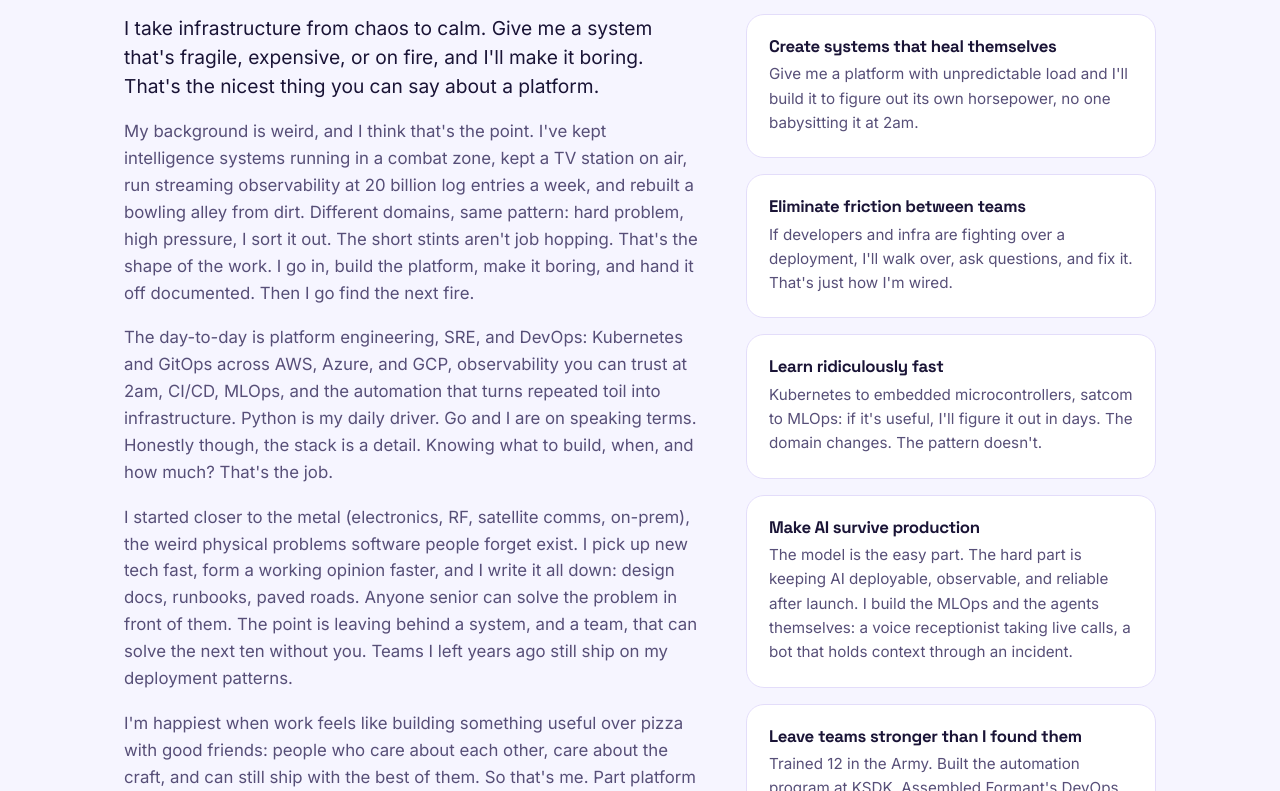
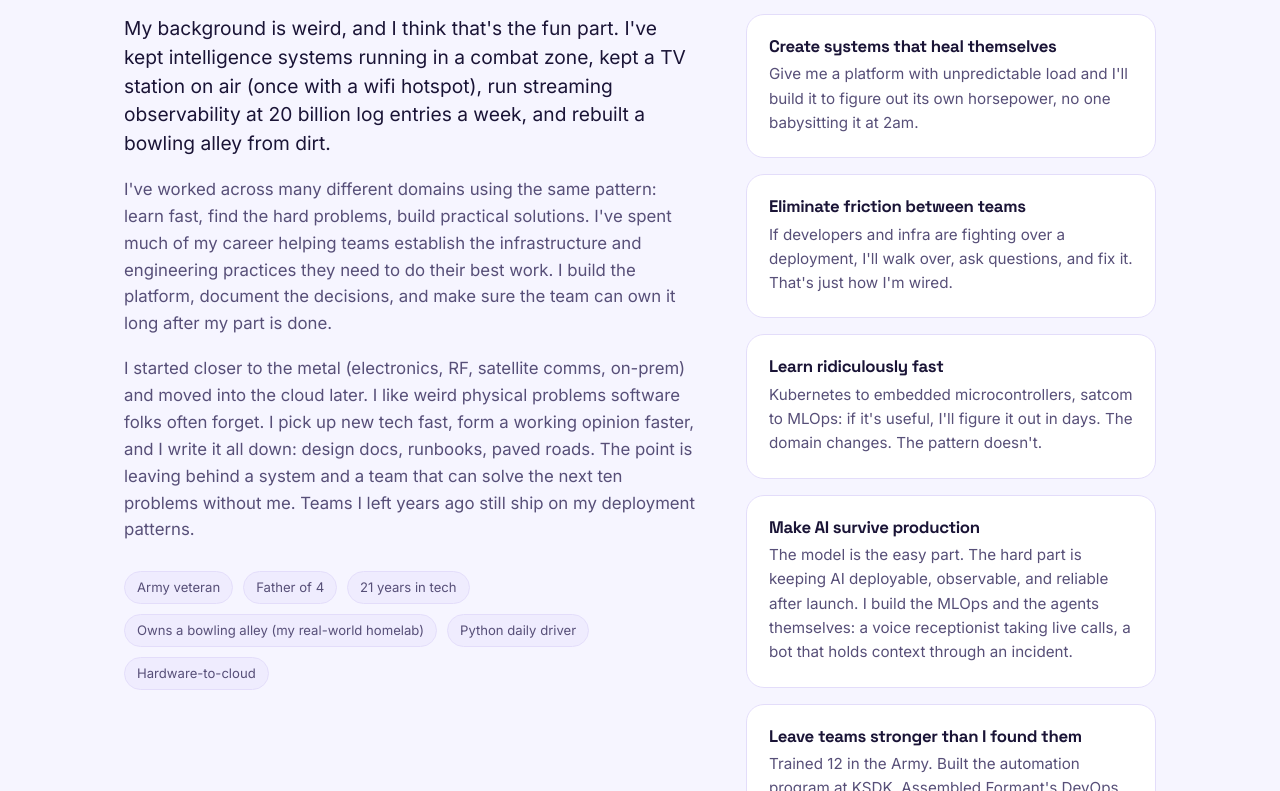
Before and after one commit to nicholas-a-hall/nicholas-a-hall.github.io, a React (Vite) app: page / in a window 1280 px wide. Shown: the part 1249-2040 px from the top of the page. Built offline with nearby package versions, Linux system fonts and the light colour scheme.

Commit message:
shorten about section

```diff
--- a/src/data/content.js
+++ b/src/data/content.js
@@ -49,11 +49,9 @@ export const socials = [
 export const about = {
   heading: "Who I am & what I'm about",
   paragraphs: [
-    "I take infrastructure from chaos to calm. Give me a system that's fragile, expensive, or on fire, and I'll make it boring. That's the nicest thing you can say about a platform.",
-    "My background is weird, and I think that's the point. I've kept intelligence systems running in a combat zone, kept a TV station on air, run streaming observability at 20 billion log entries a week, and rebuilt a bowling alley from dirt. Different domains, same pattern: hard problem, high pressure, I sort it out. The short stints aren't job hopping. That's the shape of the work. I go in, build the platform, make it boring, and hand it off documented. Then I go find the next fire.",
-    "The day-to-day is platform engineering, SRE, and DevOps: Kubernetes and GitOps across AWS, Azure, and GCP, observability you can trust at 2am, CI/CD, MLOps, and the automation that turns repeated toil into infrastructure. Python is my daily driver. Go and I are on speaking terms. Honestly though, the stack is a detail. Knowing what to build, when, and how much? That's the job.",
-    "I started closer to the metal (electronics, RF, satellite comms, on-prem), the weird physical problems software people forget exist. I pick up new tech fast, form a working opinion faster, and I write it all down: design docs, runbooks, paved roads. Anyone senior can solve the problem in front of them. The point is leaving behind a system, and a team, that can solve the next ten without you. Teams I left years ago still ship on my deployment patterns.",
-    "I'm happiest when work feels like building something useful over pizza with good friends: people who care about each other, care about the craft, and can still ship with the best of them. So that's me. Part platform engineer, part SRE, part hardware nerd, part small-town business owner. Also restoring a bowling alley. Uptime matters everywhere.",
+    "My background is weird, and I think that's the fun part. I've kept intelligence systems running in a combat zone, kept a TV station on air (once with a wifi hotspot), run streaming observability at 20 billion log entries a week, and rebuilt a bowling alley from dirt.",
+    "I've worked across many different domains using the same pattern: learn fast, find the hard problems, build practical solutions. I've spent much of my career helping teams establish the infrastructure and engineering practices they need to do their best work. I build the platform, document the decisions, and make sure the team can own it long after my part is done.",
+    "I started closer to the metal (electronics, RF, satellite comms, on-prem) and moved into the cloud later. I like weird physical problems software folks often forget. I pick up new tech fast, form a working opinion faster, and I write it all down: design docs, runbooks, paved roads. The point is leaving behind a system and a team that can solve the next ten problems without me. Teams I left years ago still ship on my deployment patterns."
   ],
   // Quick "facts about me" chips. Keep them human.
   facts: [
```
